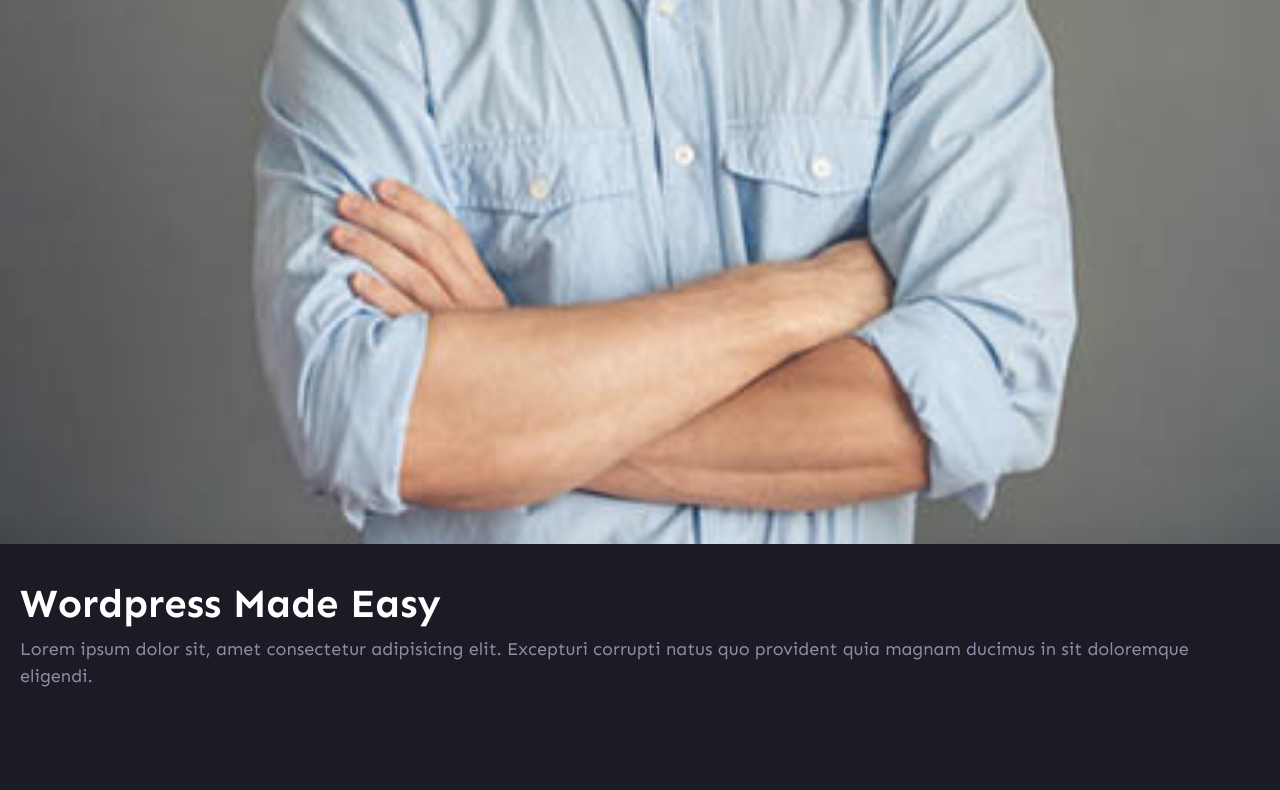
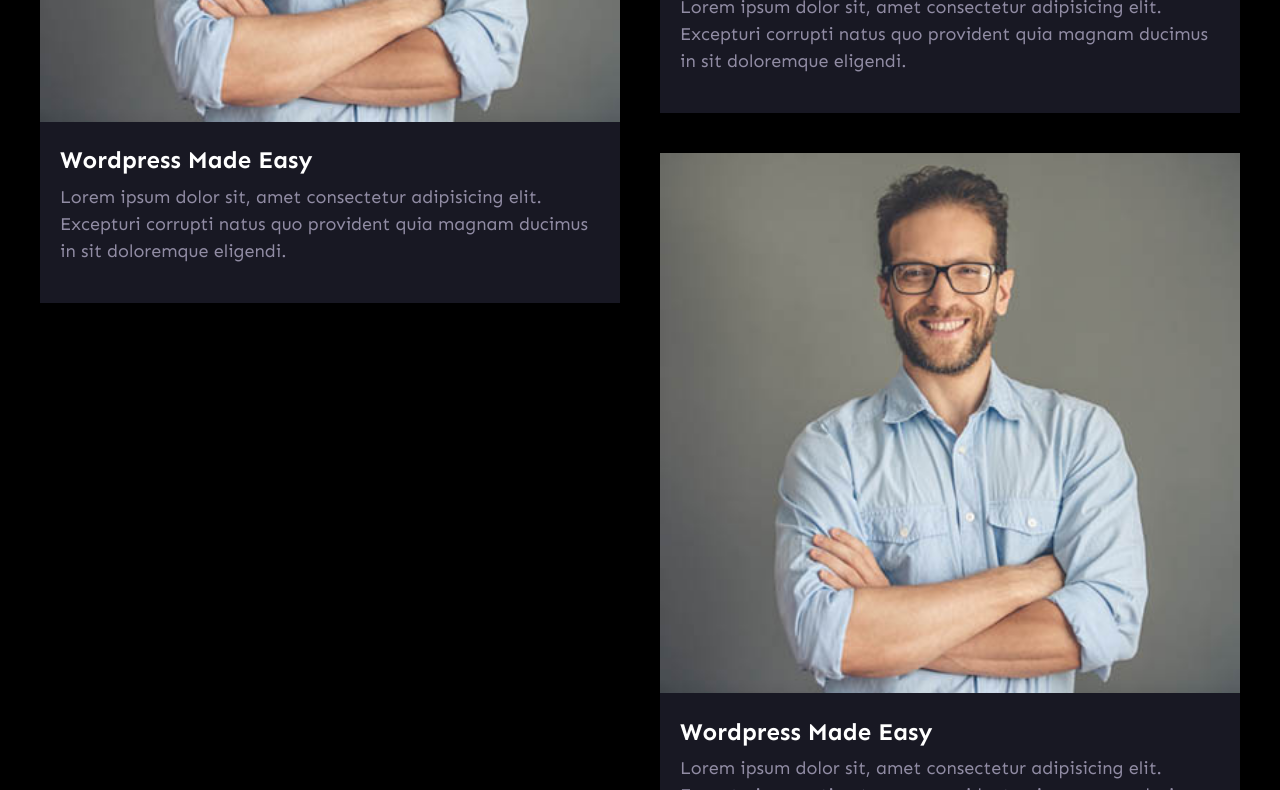
Before and after one commit to williamxin14/williamxin14.github.io, a plain HTML site: page index.html in a window 1280 px wide. Shown: the part 649-1439 px from the top of the page. Before the commit the page ends 1377 px from the top, so only its background shows below. Drawn offline with nearby package versions, Linux system fonts and the light colour scheme.

Commit message:
added projects section

```diff
--- a/css/styles.css
+++ b/css/styles.css
@@ -25,11 +25,11 @@
   }
 
   body {
-    font-family: "Sen";
+    font-family: "Sen", sans-serif;
     font-size: 2.5rem;
     line-height: 1.5;
     color: var(--color-body);
-    background-color: #1A1B25;
+    background-color: #000;
   }
 
   h1,
@@ -254,8 +254,8 @@ a {
 
   /* Cards */
 .card {
-    box-shadow: 0 0 20px 10px #f3f3f3;
     overflow: hidden;
+    margin-bottom: 4rem;
   }
 
   .card__header,
@@ -296,8 +296,13 @@ a {
     top: 3rem;
     right: -32px;
   }
-  .project_description{
+  .project__description{
     padding: 2rem;
+    background-color: #181823;
+    margin-top: -1.25rem;
+  }
+  .project__section{
+    padding: 4rem;
   }
 
   @media screen and (min-width: 768px) {
@@ -315,6 +320,48 @@ a {
       margin-right: 0;
     }
   }
+
+  /*Wrapper*/
+  .wrapper {
+    width: 100%;
+    height: 100%;
+    max-width: 1920px;
+    margin-right: auto;
+    margin-left: auto;
+  }
+
+  .wrapper.grid {
+    display: -ms-grid;
+    display: grid;
+    grid-auto-columns: 1fr;
+    grid-column-gap: 2rem;
+    grid-row-gap: 2rem;
+    -ms-grid-columns: 1fr 1fr;
+    grid-template-columns: 1fr 1fr;
+    -ms-grid-rows: auto;
+    grid-template-rows: auto;
+  }
+  .wrapper.projects-grid {
+    display: block;
+  }
+
+
+  @media screen and (min-width: 768px) {
+    .wrapper.projects-grid {
+      display: -ms-grid;
+      display: grid;
+      grid-auto-columns: 1fr;
+      grid-column-gap: 4rem;
+      grid-row-gap: 2rem;
+      -ms-grid-columns: 1fr 1fr;
+      grid-template-columns: 1fr 1fr;
+      -ms-grid-rows: auto;
+      grid-template-rows: auto;
+    }
+
+  }
+
+
 
   /* Features */
 .feature__heading{
--- a/index.html
+++ b/index.html
@@ -12,18 +12,56 @@
     <link rel="preconnect" href="https://fonts.gstatic.com" crossorigin>
     <link href="https://fonts.googleapis.com/css2?family=Sen:wght@400..800&display=swap" rel="stylesheet">
 </head>
-
 <body>
+    <div class="project__section">
+        <div class="wrapper projects-grid">
+            <div class = "normal-wrapper">
+                <div class = "normal-wrapper" style="margin-bottom: 2.5rem; padding: 2.5rem;">
+                    <p style="margin:0px;">MY PROJECTS</p>
+                    <h1 style="margin:0px;">Classwork</h1>
+                </div>
+                <div class = "normal-wrapper">
                     <div class="card">
                         <div class="project__image">
                             <img src="images/testimonial.jpg" alt="A happy, smiling customer" />
                         </div>
-        <footer class="project_description">
-            <h2 class="feature__heading">Wordpress Made Easy </h2>
+                        <footer class="project__description">
+                            <h3 class="feature__heading">Wordpress Made Easy </h3>
                             <p>Lorem ipsum dolor sit, amet consectetur adipisicing elit. Excepturi corrupti natus quo provident quia
                                 magnam ducimus in sit doloremque eligendi.</p>
                         </footer>
                     </div>
+                </div>
+            </div>
+            <div class = "normal-wrapper">
+                <div class = "normal-wrapper">
+                    <div class="card">
+                        <div class="project__image">
+                            <img src="images/testimonial.jpg" alt="A happy, smiling customer" />
+                        </div>
+                        <footer class="project__description">
+                            <h3 class="feature__heading">Wordpress Made Easy </h3>
+                            <p>Lorem ipsum dolor sit, amet consectetur adipisicing elit. Excepturi corrupti natus quo provident quia
+                                magnam ducimus in sit doloremque eligendi.</p>
+                        </footer>
+                    </div>
+                </div>
+                <div class = "normal-wrapper">
+                    <div class="card">
+                        <div class="project__image">
+                            <img src="images/testimonial.jpg" alt="A happy, smiling customer" />
+                        </div>
+                        <footer class="project__description">
+                            <h3 class="feature__heading">Wordpress Made Easy </h3>
+                            <p>Lorem ipsum dolor sit, amet consectetur adipisicing elit. Excepturi corrupti natus quo provident quia
+                                magnam ducimus in sit doloremque eligendi.</p>
+                        </footer>
+                    </div>
+                </div>
+            </div>
+        </div>
+
+    </div>
 </body>
 
 </html>
```
Also changed, not shown: components/project_section.html (added, +57 -0 lines), components/projects.html (+2 -2 lines), 1 other file. Lines whose indentation alone changed are shown as unchanged.
